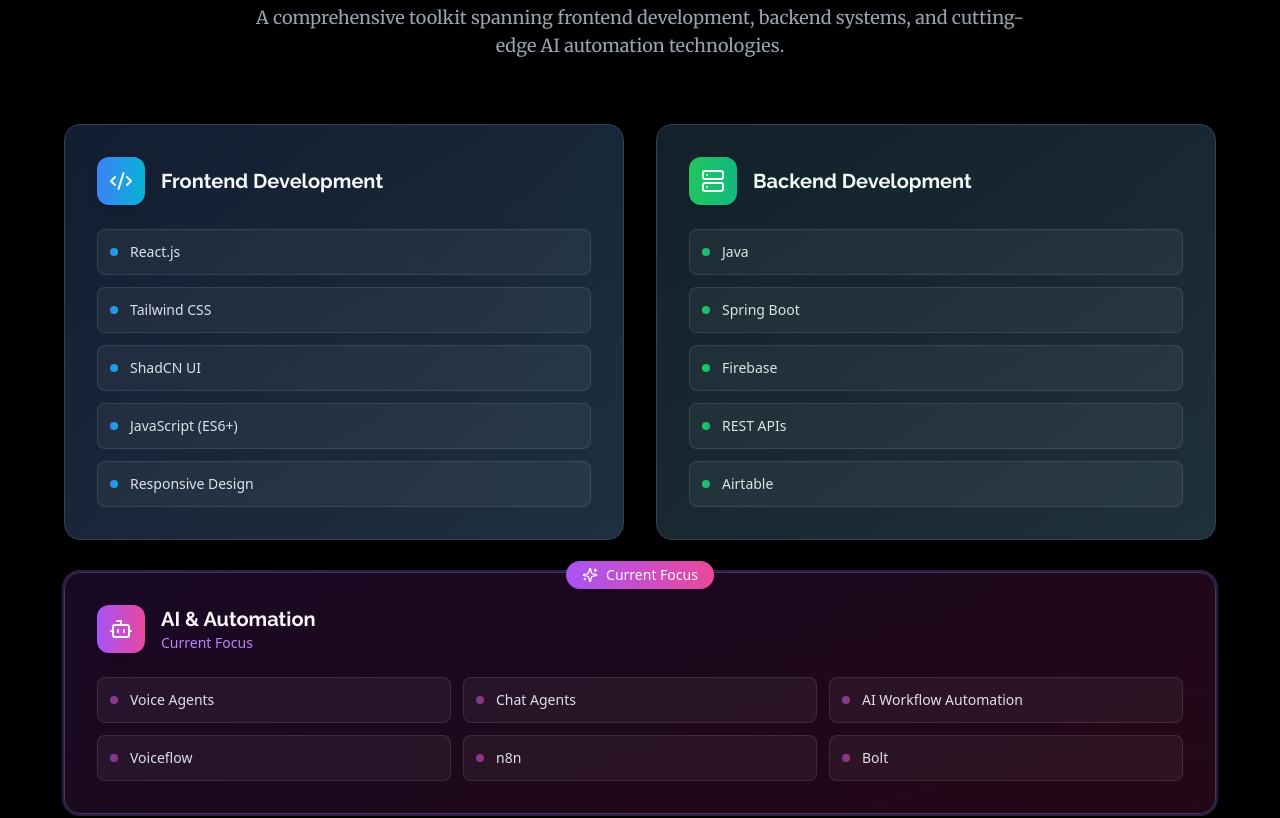
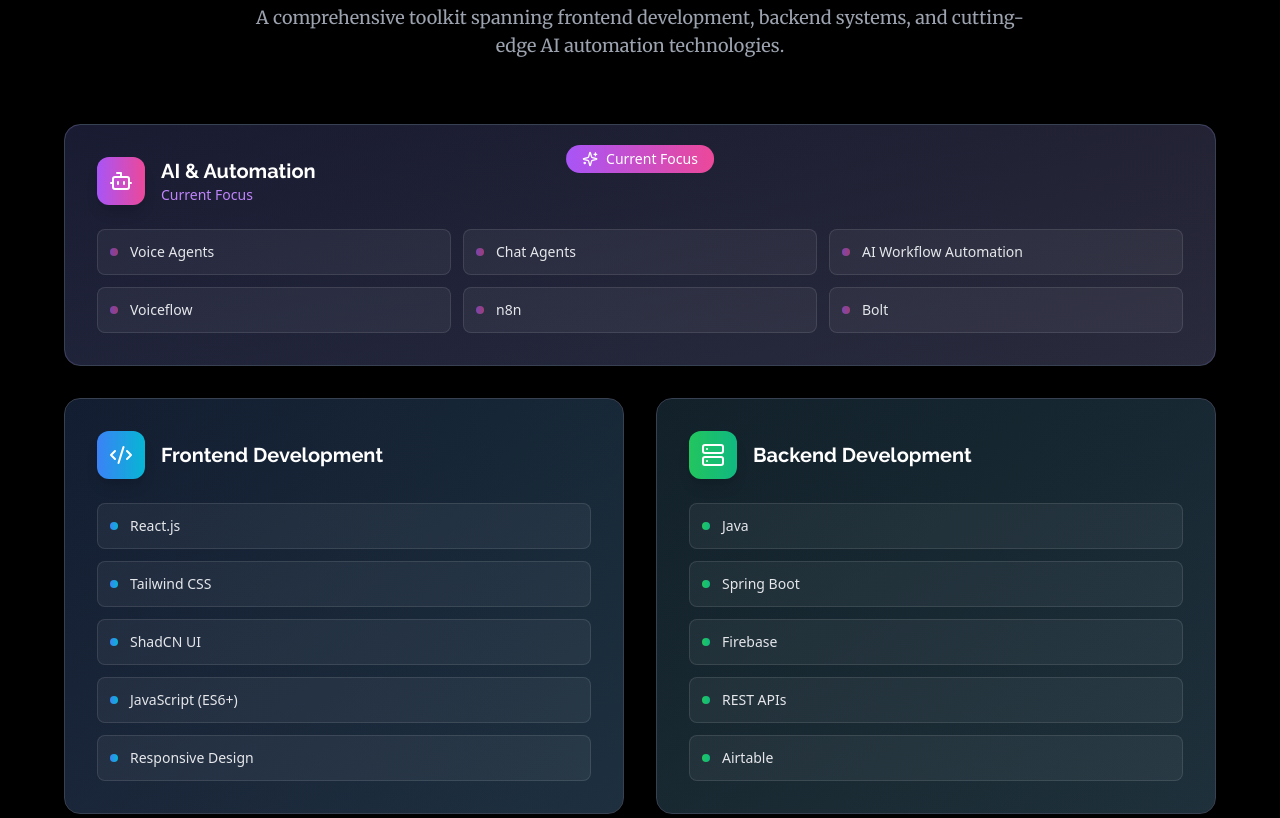
Before and after one commit to tanu0604/MyPortfolio, a React (Vite) app: page / in a window 1280 px wide. Shown: the part 1740-2558 px from the top of the page. Built offline with nearby package versions, Linux system fonts and the light colour scheme.

Commit message:
Fix hover gradient and reorder skills

```diff
--- a/src/components/Skills/Skills.jsx
+++ b/src/components/Skills/Skills.jsx
@@ -11,6 +11,21 @@
 } from "lucide-react";
 
 const skillCategories = [
+  {
+    title: "AI & Automation",
+    subtitle: "Current Focus",
+    icon: <Bot className="w-6 h-6" />,
+    skills: [
+      "Voice Agents",
+      "Chat Agents",
+      "AI Workflow Automation",
+      "Voiceflow",
+      "n8n",
+      "Bolt"
+    ],
+    color: "from-purple-500 to-pink-500",
+    highlight: true
+  },
   {
     title: "Frontend Development",
     icon: <Code2 className="w-6 h-6" />,
@@ -34,21 +49,6 @@
       "Airtable"
     ],
     color: "from-green-500 to-emerald-500"
-  },
-  {
-    title: "AI & Automation",
-    subtitle: "Current Focus",
-    icon: <Bot className="w-6 h-6" />,
-    skills: [
-      "Voice Agents",
-      "Chat Agents",
-      "AI Workflow Automation",
-      "Voiceflow",
-      "n8n",
-      "Bolt"
-    ],
-    color: "from-purple-500 to-pink-500",
-    highlight: true
   },
   {
     title: "Tools & Collaboration",
@@ -131,16 +131,25 @@
               }}
               className={`relative group ${
                 category.highlight
-                  ? 'lg:col-span-2'
+                  ? 'md:col-span-2'
                   : ''
               }`}
             >
-              <div className={`
-                relative bg-gradient-to-br from-gray-900 to-gray-800
-                rounded-2xl p-8 border border-gray-700
-                hover:border-gray-600 transition-all duration-300
-                ${category.highlight ? 'ring-2 ring-purple-500/30 bg-gradient-to-br from-purple-900/20 to-pink-900/20' : ''}
-              `}>
+              <div className="relative bg-gradient-to-br from-gray-900 to-gray-800 rounded-2xl p-8 border border-gray-700 hover:border-gray-600 transition-all duration-300 overflow-hidden">
+                {/* Hover Gradient Background */}
+                <div className={`
+                  absolute inset-0 rounded-2xl opacity-0 group-hover:opacity-100
+                  transition-opacity duration-300 pointer-events-none
+                  bg-gradient-to-r ${category.color} opacity-5 z-0
+                `} />
+
+                {/* Highlight Ring for AI & Automation */}
+                {category.highlight && (
+                  <div className="absolute inset-0 rounded-2xl ring-2 ring-purple-500/30 pointer-events-none z-0" />
+                )}
+
+                {/* Content Wrapper with higher z-index */}
+                <div className="relative z-10">
                 {/* Highlight Badge */}
                 {category.highlight && (
                   <div className="absolute -top-3 left-1/2 -translate-x-1/2">
@@ -174,7 +183,7 @@
                 {/* Skills List */}
                 <div className={`
                   grid gap-3
-                  ${category.highlight ? 'grid-cols-2 md:grid-cols-3' : 'grid-cols-1'}
+                  ${category.highlight ? 'grid-cols-1 sm:grid-cols-2 md:grid-cols-3' : 'grid-cols-1'}
                 `}>
                   {category.skills.map((skill, skillIndex) => (
                     <motion.div
@@ -203,13 +212,7 @@
                     </motion.div>
                   ))}
                 </div>
-
-                {/* Hover Effect */}
-                <div className={`
-                  absolute inset-0 rounded-2xl opacity-0 group-hover:opacity-100
-                  transition-opacity duration-300 pointer-events-none
-                  bg-gradient-to-r ${category.color} opacity-5
-                `} />
+                </div>
               </div>
             </motion.div>
           ))}
```
